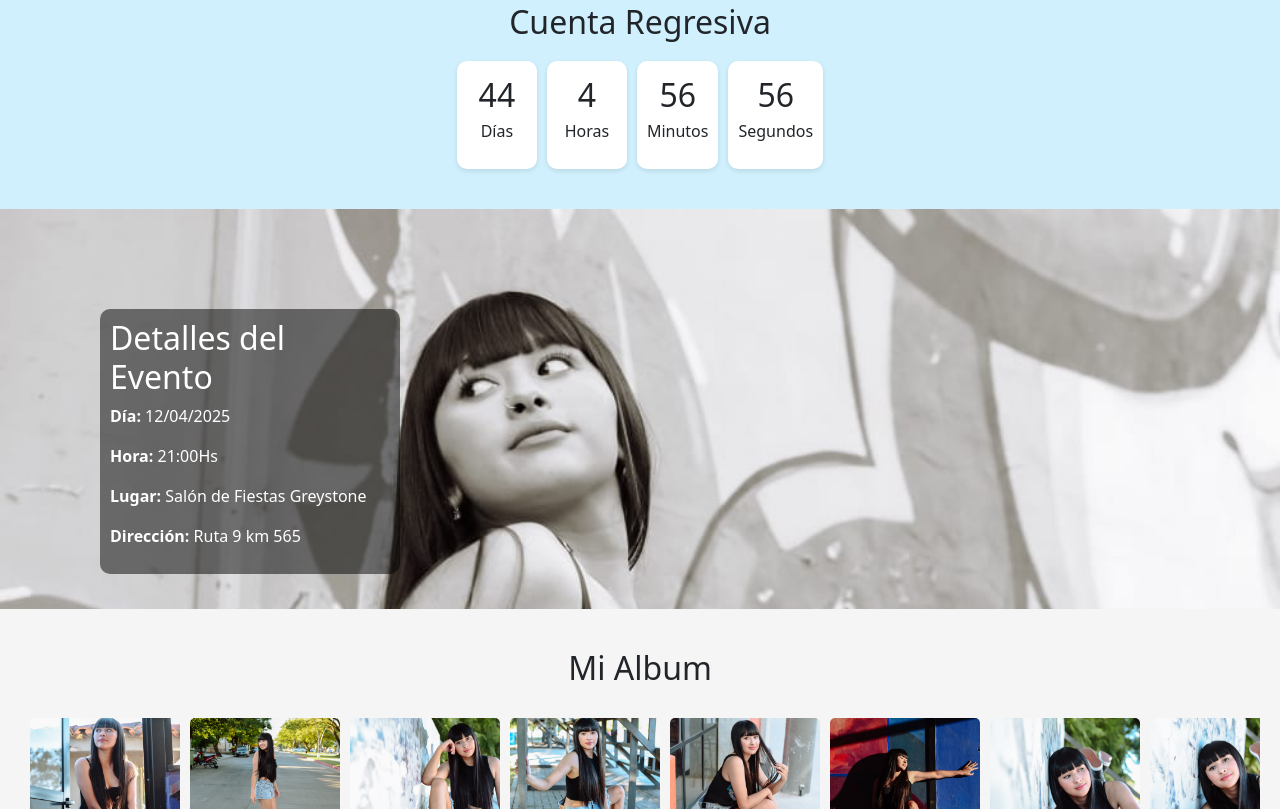
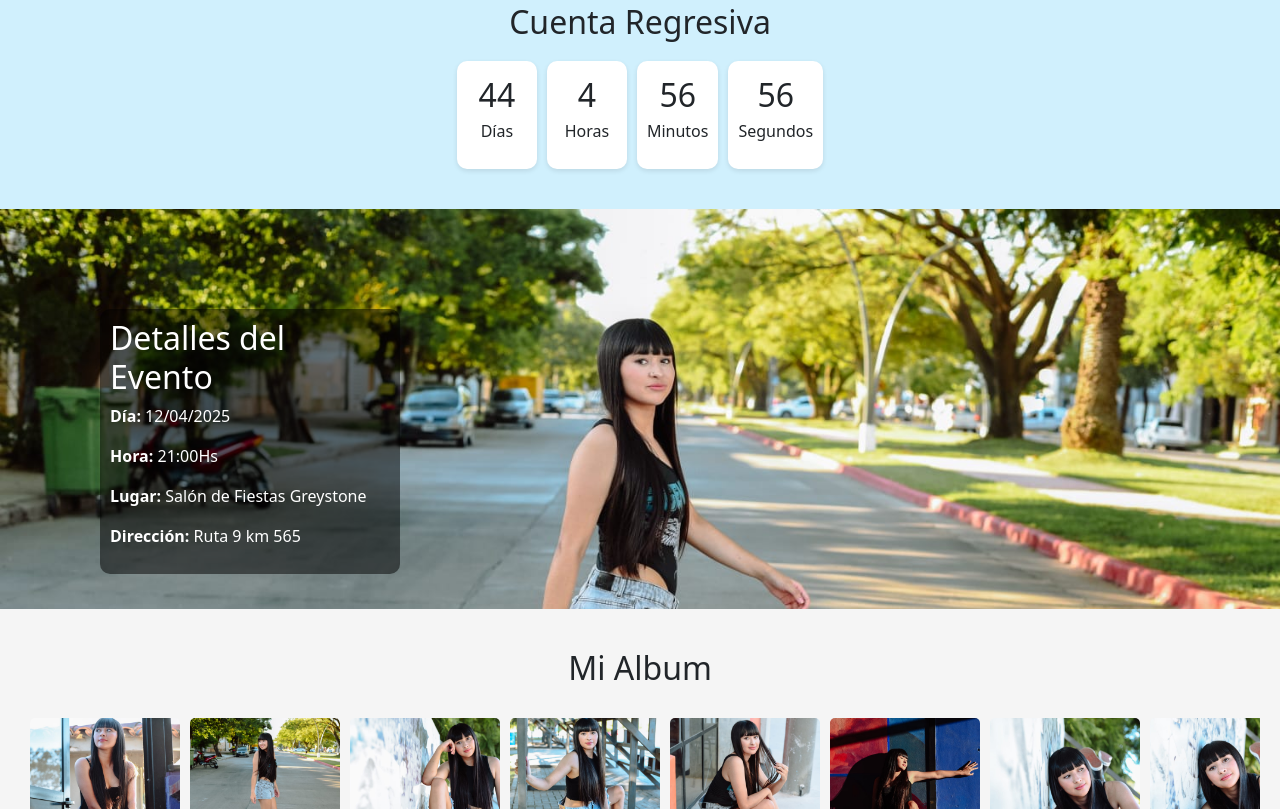
Before and after one commit to micumple-invitacion/Mis15Alma, a plain HTML site: page index.html in a window 1280 px wide. Shown: the part 837-1646 px from the top of the page. Drawn offline with nearby package versions, Linux system fonts and the light colour scheme; a web font is replaced by a local one.

Commit message:
Update style.css

```diff
--- a/css/style.css
+++ b/css/style.css
@@ -42,6 +42,7 @@
         font-family: "Ephesis", serif;
         font-weight: 1.5em;
         font-style: normal;
+        font-size: 1.5em;
       }
     /* ===== SECCIÓN 2: CUENTA REGRESIVA ===== */
     .countdown {
@@ -72,10 +73,10 @@
     /* ===== SECCIÓN 3: DETALLES DEL EVENTO ===== */
     .details {
       color: #fff;
-      background: url('../Fotos/foto9.jpg') no-repeat center center fixed;
-      background-size: 150vw;
+      background: url('../Fotos/foto8.jpg') no-repeat center center fixed;
+      background-size: cover;
       min-height: 50vh;
-      background-position: top left;
+      background-position: top;
     }
     .overlay-box {
       position: absolute;
```
